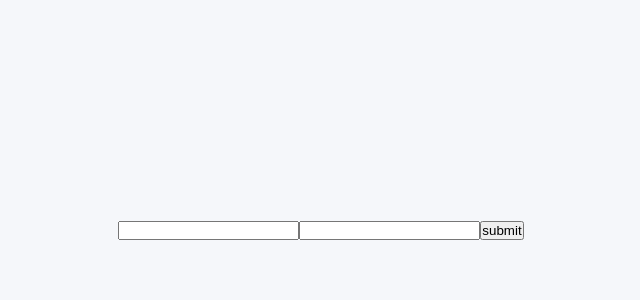
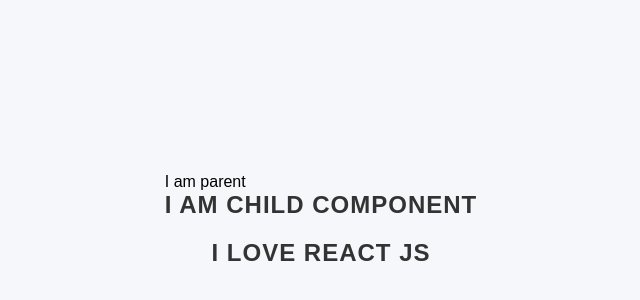
Before and after one commit to bipulchhetri/React--2025, a React (Vite) app: page / in a window 1280 px wide. Shown: the part 170-470 px from the top of the page, without its empty margins (319-959 px from the left). Built offline with nearby package versions, Linux system fonts and the light colour scheme.

Commit message:
prop driling learn

```diff
--- a/src/App.jsx
+++ b/src/App.jsx
@@ -57,6 +57,7 @@
 import UseEffectChallange from './Hooks/UseEffectChallange'
 import UseEffectClean from './Hooks/UseEffectClean'
 import UseRef from './Hooks/UseRef/UseRef'
+import Props from './PropDriling/Props'
 
 const App = () => {
   return (
@@ -74,7 +75,8 @@
 {/* <UseRef/> */}
 {/* <UseEffectChallange/>
 <UseEffectClean/> */}
-<UseRef/>
+{/* <UseRef/> */}
+<Props/>
 </>
 
   )
--- /dev/null
+++ b/src/PropDriling/Props.jsx
@@ -0,0 +1,29 @@
+import React from 'react'
+
+const Props = () => {
+  return (
+  <>
+    <div>I am parent</div>
+    <Child data="React js "/></>
+  )
+}
+
+export default Props
+
+
+const Child=(props)=>{
+    return(
+    <>
+        <h2>I am child component</h2>
+       <GrandChild data={props.data}/>
+    </>
+    )
+}
+
+const GrandChild=(props)=>{
+    return (
+        <>
+        <h2>I love {props.data}</h2>
+        </>
+    )
+}
```
